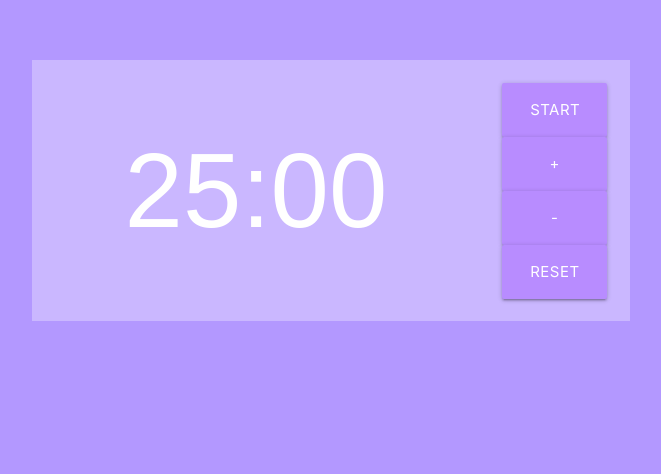
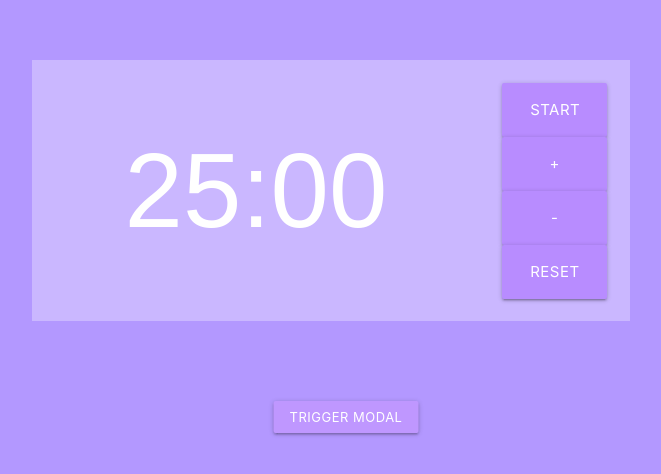
Before and after one commit to MorganeBeCode/react-pomodoro, a React app: page / in a window 1280 px wide. Shown: the part 132-606 px from the top of the page, without its empty margins (309-970 px from the left). Built offline with nearby package versions, Linux system fonts and the light colour scheme.

Commit message:
ajout bouton trigger modal

```diff
--- a/src/components/app.js
+++ b/src/components/app.js
@@ -85,6 +85,7 @@ export default class App extends React.Component {
     }
 
     openModal() {
+        this.resetTimer();
         this.setState({
             modalIsOpen: true,
         });
@@ -98,7 +99,6 @@ export default class App extends React.Component {
 
     closeAndRestart() {
         this.closeModal();
-        this.resetTimer();
         this.toggleTimer();
     }
 
@@ -111,6 +111,7 @@ export default class App extends React.Component {
                     incrementTime={this.incrementTime}
                     decrementTime={this.decrementTime}
                     resetTimer={this.resetTimer}
+                    openModal={this.openModal}
                 />{" "}
                 <ModalComponent
                     isOpen={this.state.modalIsOpen}
--- a/src/components/view.js
+++ b/src/components/view.js
@@ -53,6 +53,14 @@ export default class View extends React.Component {
                         </div>
                     </div>
                 </div>
+                <div className={"row"}>
+                    <button
+                        className={"waves-effect waves-light btn-small trigger"}
+                        type={"button"}
+                        onClick={this.props.openModal}>
+                        {"Trigger Modal"}
+                    </button>
+                </div>
             </div>
         );
     }
--- a/src/css/style.css
+++ b/src/css/style.css
@@ -31,11 +31,16 @@ body {
 .btn-large:hover {
     background-color: #bf97ff !important;
 }
+.trigger {
+    left: 50%;
+    transform: translate(-50%);
+}
 
 /* modal */
 .btn-small {
     background-color: #bf97ff !important;
     margin: 4rem 1rem 2rem 1rem;
+    z-index: 0;
 }
 .btn-small:hover {
     background-color: #c4a2fa !important;
```
Also changed, not shown: 1 other file.
